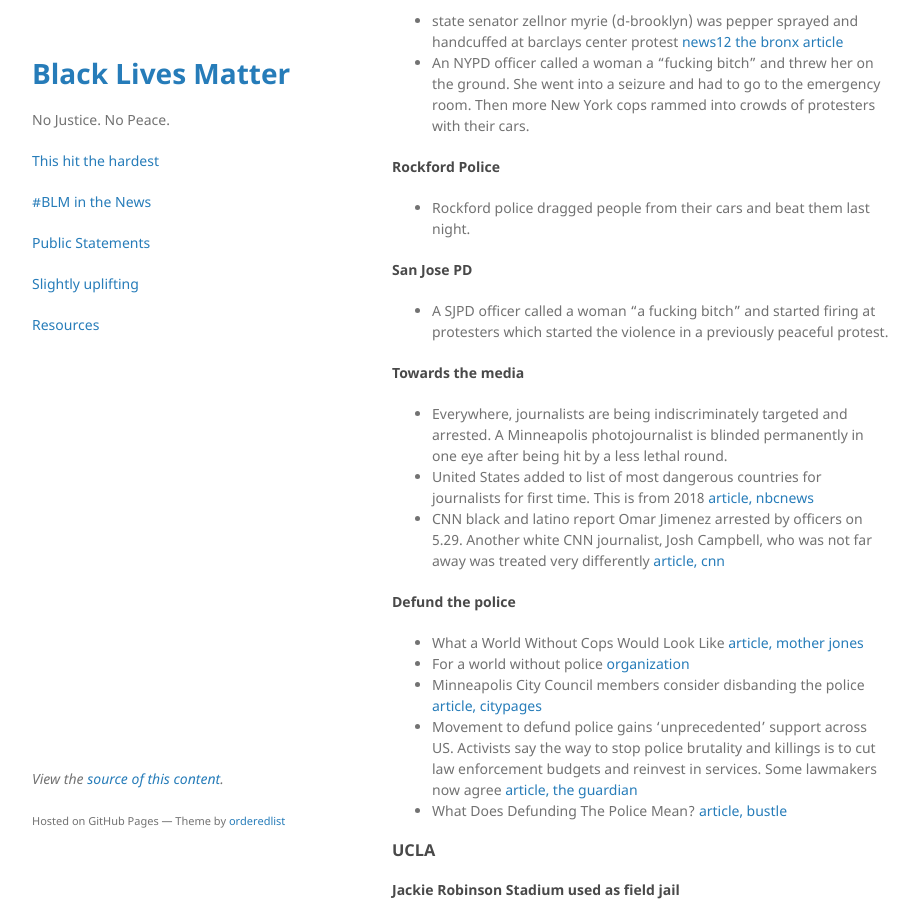
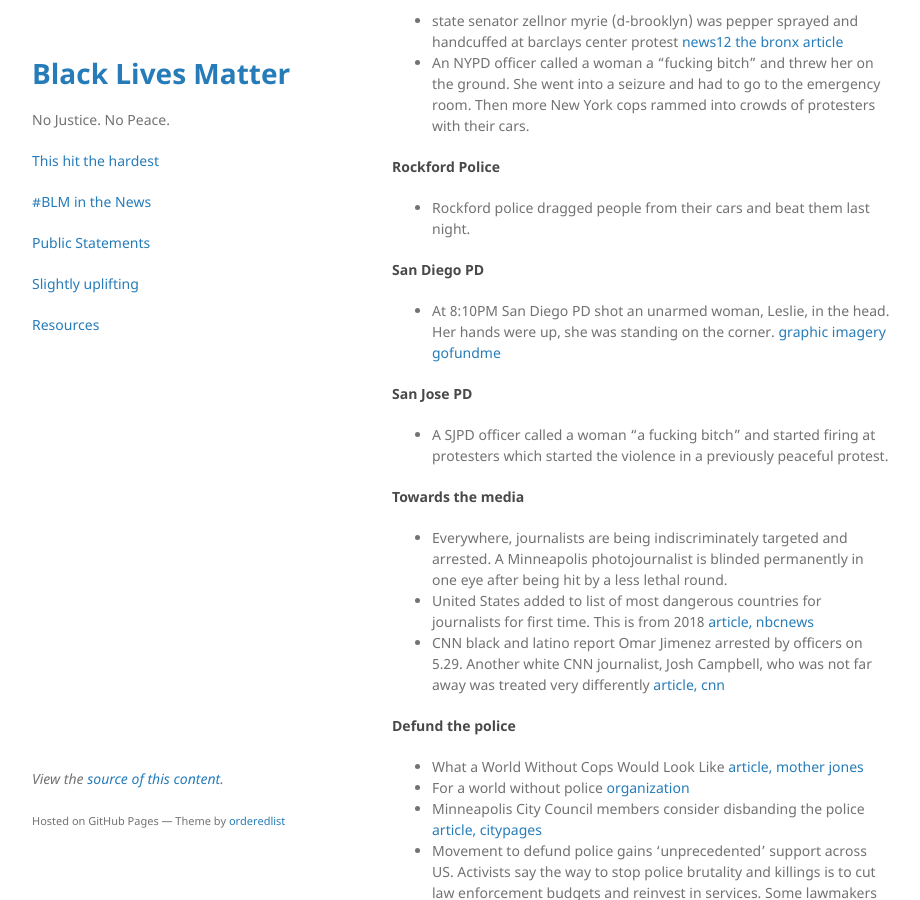
Before and after one commit to nojusticenopeace/nojusticenopeace.github.io, a Jekyll site: the page built from news.md, in a window 1280 px wide and 900 px high, scrolled down 1514 px. Shown: the whole window, without its empty margins (178-1098 px from the left). Built offline with Jekyll 4.4.1, drawn with Linux system fonts in a browser that asks for light colours.

Commit message:
Update news.md

```diff
--- a/news.md
+++ b/news.md
@@ -52,6 +52,9 @@ layout: default
 #### Rockford Police
 * Rockford police dragged people from their cars and beat them last night.
 
+#### San Diego PD
+* At 8:10PM San Diego PD shot an unarmed woman, Leslie, in the head. Her hands were up, she was standing on the corner. [graphic imagery](https://twitter.com/bballdorito23/status/1266973751633219584?s=20) [gofundme](https://www.gofundme.com/f/csgskf-love-and-support-for-leslie)
+
 #### San Jose PD
 * A SJPD officer called a woman “a fucking bitch” and started firing at protesters which started the violence in a previously peaceful protest.
 
```
